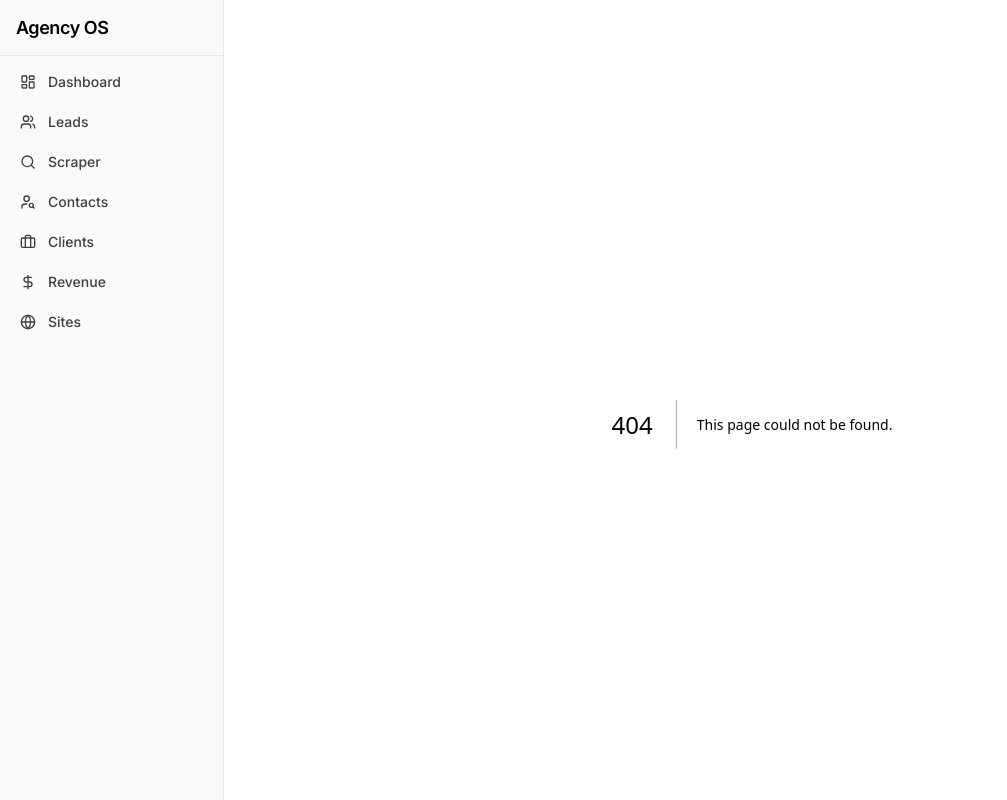
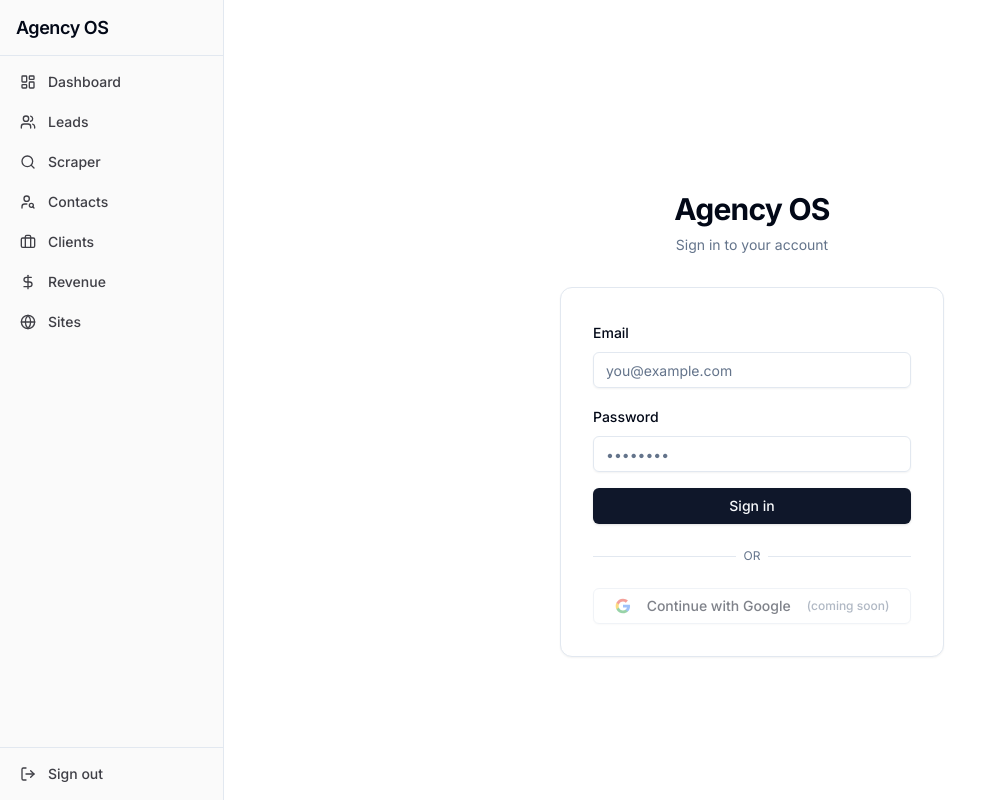
Before and after one commit to fanik041/agency-os, a Next.js app in the folder apps/dashboard/: page /login in a window 1280 px wide. Before the commit this address had no page. Shown: the whole page, without its empty margins (0-1007 px from the left). Built offline with nearby package versions, Linux system fonts and the light colour scheme.

Commit message:
adding login page

```diff
--- a/apps/dashboard/package.json
+++ b/apps/dashboard/package.json
@@ -23,6 +23,7 @@
     "@radix-ui/react-switch": "^1.2.6",
     "@radix-ui/react-tabs": "^1.1.13",
     "@radix-ui/react-tooltip": "^1.2.8",
+    "@supabase/ssr": "^0.5.0",
     "@supabase/supabase-js": "^2.43.0",
     "class-variance-authority": "^0.7.1",
     "clsx": "^2.1.1",
--- a/apps/dashboard/src/app/layout.tsx
+++ b/apps/dashboard/src/app/layout.tsx
@@ -1,5 +1,6 @@
 import type { Metadata } from 'next'
 import { Inter } from 'next/font/google'
+import { headers } from 'next/headers'
 import { Toaster } from '@/components/ui/sonner'
 import { TooltipProvider } from '@/components/ui/tooltip'
 import { Sidebar } from '@/components/sidebar'
@@ -12,16 +13,27 @@ export const metadata: Metadata = {
   description: 'Internal CRM for web design agency',
 }
 
-export default function RootLayout({ children }: { children: React.ReactNode }) {
+export default async function RootLayout({ children }: { children: React.ReactNode }) {
+  const headersList = await headers()
+  const pathname = headersList.get('x-pathname') ?? ''
+  const isLoginPage = pathname === '/login'
+
   return (
     <html lang="en">
       <body className={inter.className}>
         <TooltipProvider>
-          <div className="flex h-screen">
-            <Sidebar />
-            <main className="flex-1 overflow-auto pt-14 p-4 md:pt-6 md:p-6">{children}</main>
-          </div>
-          <Toaster />
+          {isLoginPage ? (
+            <>
+              {children}
+              <Toaster />
+            </>
+          ) : (
+            <div className="flex h-screen">
+              <Sidebar />
+              <main className="flex-1 overflow-auto pt-14 p-4 md:pt-6 md:p-6">{children}</main>
+              <Toaster />
+            </div>
+          )}
         </TooltipProvider>
       </body>
     </html>
--- /dev/null
+++ b/apps/dashboard/src/app/login/actions.ts
@@ -0,0 +1,24 @@
+'use server'
+
+import { redirect } from 'next/navigation'
+import { createSupabaseServerClient } from '@/lib/supabase-server'
+
+export async function loginWithEmail(formData: FormData) {
+  const email = formData.get('email') as string
+  const password = formData.get('password') as string
+
+  const supabase = await createSupabaseServerClient()
+  const { error } = await supabase.auth.signInWithPassword({ email, password })
+
+  if (error) {
+    return { error: error.message }
+  }
+
+  redirect('/')
+}
+
+export async function logout() {
+  const supabase = await createSupabaseServerClient()
+  await supabase.auth.signOut()
+  redirect('/login')
+}
--- /dev/null
+++ b/apps/dashboard/src/app/login/page.tsx
@@ -0,0 +1,112 @@
+'use client'
+
+import { useState, useTransition } from 'react'
+import { loginWithEmail } from './actions'
+import { Button } from '@/components/ui/button'
+import { Input } from '@/components/ui/input'
+import { Label } from '@/components/ui/label'
+import { Loader2 } from 'lucide-react'
+
+export default function LoginPage() {
+  const [error, setError] = useState<string | null>(null)
+  const [isPending, startTransition] = useTransition()
+
+  function handleSubmit(e: React.FormEvent<HTMLFormElement>) {
+    e.preventDefault()
+    setError(null)
+    const formData = new FormData(e.currentTarget)
+    startTransition(async () => {
+      const result = await loginWithEmail(formData)
+      if (result?.error) setError(result.error)
+    })
+  }
+
+  return (
+    <div className="flex min-h-screen items-center justify-center bg-background px-4">
+      <div className="w-full max-w-sm space-y-8">
+        {/* Logo / title */}
+        <div className="text-center">
+          <h1 className="text-3xl font-bold tracking-tight">Agency OS</h1>
+          <p className="mt-2 text-sm text-muted-foreground">Sign in to your account</p>
+        </div>
+
+        <div className="rounded-xl border bg-card p-8 shadow-sm space-y-6">
+          <form onSubmit={handleSubmit} className="space-y-4">
+            <div className="space-y-2">
+              <Label htmlFor="email">Email</Label>
+              <Input
+                id="email"
+                name="email"
+                type="email"
+                autoComplete="email"
+                placeholder="you@example.com"
+                required
+                disabled={isPending}
+              />
+            </div>
+
+            <div className="space-y-2">
+              <Label htmlFor="password">Password</Label>
+              <Input
+                id="password"
+                name="password"
+                type="password"
+                autoComplete="current-password"
+                placeholder="••••••••"
+                required
+                disabled={isPending}
+              />
+            </div>
+
+            {error && (
+              <p className="text-sm text-destructive">{error}</p>
+            )}
+
+            <Button type="submit" className="w-full" disabled={isPending}>
+              {isPending ? (
+                <>
+                  <Loader2 className="mr-2 h-4 w-4 animate-spin" />
+                  Signing in…
+                </>
+              ) : (
+                'Sign in'
+              )}
+            </Button>
+          </form>
+
+          <div className="relative">
+            <div className="absolute inset-0 flex items-center">
+              <span className="w-full border-t" />
+            </div>
+            <div className="relative flex justify-center text-xs uppercase">
+              <span className="bg-card px-2 text-muted-foreground">or</span>
+            </div>
+          </div>
+
+          <Button variant="outline" className="w-full" disabled title="Coming soon">
+            <svg className="mr-2 h-4 w-4" viewBox="0 0 24 24">
+              <path
+                d="M22.56 12.25c0-.78-.07-1.53-.2-2.25H12v4.26h5.92c-.26 1.37-1.04 2.53-2.21 3.31v2.77h3.57c2.08-1.92 3.28-4.74 3.28-8.09z"
+                fill="#4285F4"
+              />
+              <path
+                d="M12 23c2.97 0 5.46-.98 7.28-2.66l-3.57-2.77c-.98.66-2.23 1.06-3.71 1.06-2.86 0-5.29-1.93-6.16-4.53H2.18v2.84C3.99 20.53 7.7 23 12 23z"
+                fill="#34A853"
+              />
+              <path
+                d="M5.84 14.09c-.22-.66-.35-1.36-.35-2.09s.13-1.43.35-2.09V7.07H2.18C1.43 8.55 1 10.22 1 12s.43 3.45 1.18 4.93l3.66-2.84z"
+                fill="#FBBC05"
+              />
+              <path
+                d="M12 5.38c1.62 0 3.06.56 4.21 1.64l3.15-3.15C17.45 2.09 14.97 1 12 1 7.7 1 3.99 3.47 2.18 7.07l3.66 2.84c.87-2.6 3.3-4.53 6.16-4.53z"
+                fill="#EA4335"
+              />
+            </svg>
+            Continue with Google
+            <span className="ml-2 text-xs text-muted-foreground">(coming soon)</span>
+          </Button>
+        </div>
+      </div>
+    </div>
+  )
+}
--- a/apps/dashboard/src/components/sidebar.tsx
+++ b/apps/dashboard/src/components/sidebar.tsx
@@ -2,7 +2,7 @@
 
 import Link from 'next/link'
 import { usePathname } from 'next/navigation'
-import { useState } from 'react'
+import { useState, useTransition } from 'react'
 import {
   LayoutDashboard,
   Users,
@@ -13,8 +13,10 @@ import {
   Globe,
   Menu,
   X,
+  LogOut,
 } from 'lucide-react'
 import { cn } from '@/lib/utils'
+import { logout } from '@/app/login/actions'
 
 const navItems = [
   { href: '/', label: 'Dashboard', icon: LayoutDashboard },
@@ -29,6 +31,11 @@ const navItems = [
 export function Sidebar() {
   const pathname = usePathname()
   const [mobileOpen, setMobileOpen] = useState(false)
+  const [isPending, startTransition] = useTransition()
+
+  function handleLogout() {
+    startTransition(() => logout())
+  }
 
   return (
     <>
@@ -62,6 +69,14 @@ export function Sidebar() {
               </Link>
             )
           })}
+          <button
+            onClick={handleLogout}
+            disabled={isPending}
+            className="flex w-full items-center gap-3 rounded-md px-3 py-2 text-sm font-medium text-sidebar-foreground transition-colors hover:bg-sidebar-accent/50 disabled:opacity-50"
+          >
+            <LogOut className="h-4 w-4" />
+            {isPending ? 'Signing out…' : 'Sign out'}
+          </button>
         </nav>
       )}
 
@@ -90,6 +105,16 @@ export function Sidebar() {
             )
           })}
         </nav>
+        <div className="border-t p-2">
+          <button
+            onClick={handleLogout}
+            disabled={isPending}
+            className="flex w-full items-center gap-3 rounded-md px-3 py-2 text-sm font-medium text-sidebar-foreground transition-colors hover:bg-sidebar-accent/50 disabled:opacity-50"
+          >
+            <LogOut className="h-4 w-4" />
+            {isPending ? 'Signing out…' : 'Sign out'}
+          </button>
+        </div>
       </aside>
     </>
   )
--- a/apps/dashboard/src/lib/supabase-browser.ts
+++ b/apps/dashboard/src/lib/supabase-browser.ts
@@ -1,6 +1,11 @@
-import { createClient } from '@supabase/supabase-js'
+import { createBrowserClient } from '@supabase/ssr'
 
-export const supabaseBrowser = createClient(
-  process.env.NEXT_PUBLIC_SUPABASE_URL!,
-  process.env.NEXT_PUBLIC_SUPABASE_ANON_KEY!
-)
+export function createSupabaseBrowserClient() {
+  return createBrowserClient(
+    process.env.NEXT_PUBLIC_SUPABASE_URL!,
+    process.env.NEXT_PUBLIC_SUPABASE_ANON_KEY!
+  )
+}
+
+// Keep legacy export for existing usages
+export const supabaseBrowser = createSupabaseBrowserClient()
--- /dev/null
+++ b/apps/dashboard/src/lib/supabase-server.ts
@@ -0,0 +1,26 @@
+import { createServerClient } from '@supabase/ssr'
+import { cookies } from 'next/headers'
+
+export async function createSupabaseServerClient() {
+  const cookieStore = await cookies()
+  return createServerClient(
+    process.env.NEXT_PUBLIC_SUPABASE_URL!,
+    process.env.NEXT_PUBLIC_SUPABASE_ANON_KEY!,
+    {
+      cookies: {
+        getAll() {
+          return cookieStore.getAll()
+        },
+        setAll(cookiesToSet) {
+          try {
+            cookiesToSet.forEach(({ name, value, options }) =>
+              cookieStore.set(name, value, options)
+            )
+          } catch {
+            // Server component — cookies can't be set, middleware handles this
+          }
+        },
+      },
+    }
+  )
+}
--- /dev/null
+++ b/apps/dashboard/src/middleware.ts
@@ -0,0 +1,54 @@
+import { createServerClient } from '@supabase/ssr'
+import { NextResponse, type NextRequest } from 'next/server'
+
+export async function middleware(request: NextRequest) {
+  let supabaseResponse = NextResponse.next({ request })
+
+  const supabase = createServerClient(
+    process.env.NEXT_PUBLIC_SUPABASE_URL!,
+    process.env.NEXT_PUBLIC_SUPABASE_ANON_KEY!,
+    {
+      cookies: {
+        getAll() {
+          return request.cookies.getAll()
+        },
+        setAll(cookiesToSet) {
+          cookiesToSet.forEach(({ name, value }) => request.cookies.set(name, value))
+          supabaseResponse = NextResponse.next({ request })
+          cookiesToSet.forEach(({ name, value, options }) =>
+            supabaseResponse.cookies.set(name, value, options)
+          )
+        },
+      },
+    }
+  )
+
+  const { data: { user } } = await supabase.auth.getUser()
+
+  const { pathname } = request.nextUrl
+
+  // Pass pathname to layouts via header
+  supabaseResponse.headers.set('x-pathname', pathname)
+
+  // Allow login page through always
+  if (pathname === '/login') {
+    // If already logged in, redirect to dashboard
+    if (user) {
+      return NextResponse.redirect(new URL('/', request.url))
+    }
+    return supabaseResponse
+  }
+
+  // Protect all other routes
+  if (!user) {
+    return NextResponse.redirect(new URL('/login', request.url))
+  }
+
+  return supabaseResponse
+}
+
+export const config = {
+  matcher: [
+    '/((?!_next/static|_next/image|favicon.ico|.*\\.(?:svg|png|jpg|jpeg|gif|webp)$).*)',
+  ],
+}
```
Also changed, not shown: 1 other file (tests, documents, lock files or other folders).
